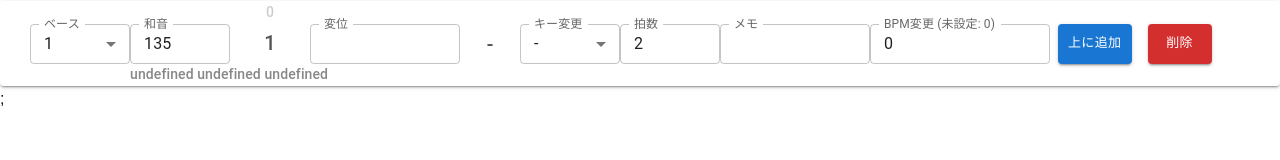
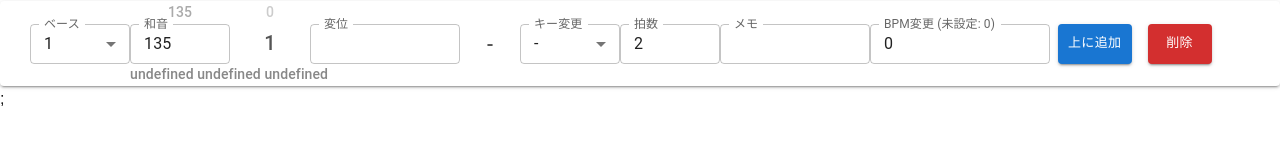
Before and after one commit to Hyayum/chord_editor, a Next.js app: page /ChordEditor in a window 1280 px wide. Shown: the top 160 px of the page. Built offline with nearby package versions, Linux system fonts and the light colour scheme.

Commit message:
和音周りの情報を追加

```diff
--- a/src/lib/utils.ts
+++ b/src/lib/utils.ts
@@ -68,7 +68,8 @@ export const calcRealname = (key: number, bass: number, shape: string, accd: num
       location < 0 ? Array(-Math.floor(location / 7)).fill("b").join("") : "";
     return `${name}${sf}`;
   });
-  return notes.join(" ");
+  const numToName: { [k: number]: string } = Array.from(shape).reduce((obj, n, i) => ({ ...obj, [Number(n)]: notes[i] }), {});
+  return Array(7).fill(0).map((z, i) => numToName[i + 1] || " ").join("");
 };
 
 export const calcChordProg = (prev: Chord | ChordForUtils, current: Chord | ChordForUtils) => {
--- a/src/pages/ChordEditor.tsx
+++ b/src/pages/ChordEditor.tsx
@@ -49,7 +49,12 @@ export default function ChordEditor(props: Props) {
   return (
     <Paper elevation={2} sx={{ pl: 0, pr: 1, py: 0.1,  my: 0.1 }}>
       <Box sx={{ display: "flex" }}>
-        <Box sx={{ width: 230 }}></Box>
+        <Box sx={{ width: 130 }}></Box>
+        <Box sx={{ minWidth: 100 }}>
+          <Typography variant="subtitle2" sx={{ textAlign: "center", color: "#aaa" }}>
+            {Array.from(chord.shape).map((n) => (Number(n) + chord.bass - 2) % 7 + 1).join("")}
+          </Typography>
+        </Box>
         <Box sx={{ width: 80 }}>
           <Typography variant="subtitle2" sx={{ textAlign: "center", color: udColor }}>
             {chordUd}
@@ -233,7 +238,7 @@ export default function ChordEditor(props: Props) {
 
       <Box sx={{ display: "flex" }}>
         <Box sx={{ width: 130 }}></Box>
-        <Box sx={{ minWidth: 100 }}>
+        <Box sx={{ minWidth: 100, whiteSpace: "pre-wrap" }}>
           <Typography variant="subtitle2" sx={{ textAlign: "center", color: "#888" }}>
             {calcRealname(key, chord.bass, chord.shape, chord.accd)}
           </Typography>
```
